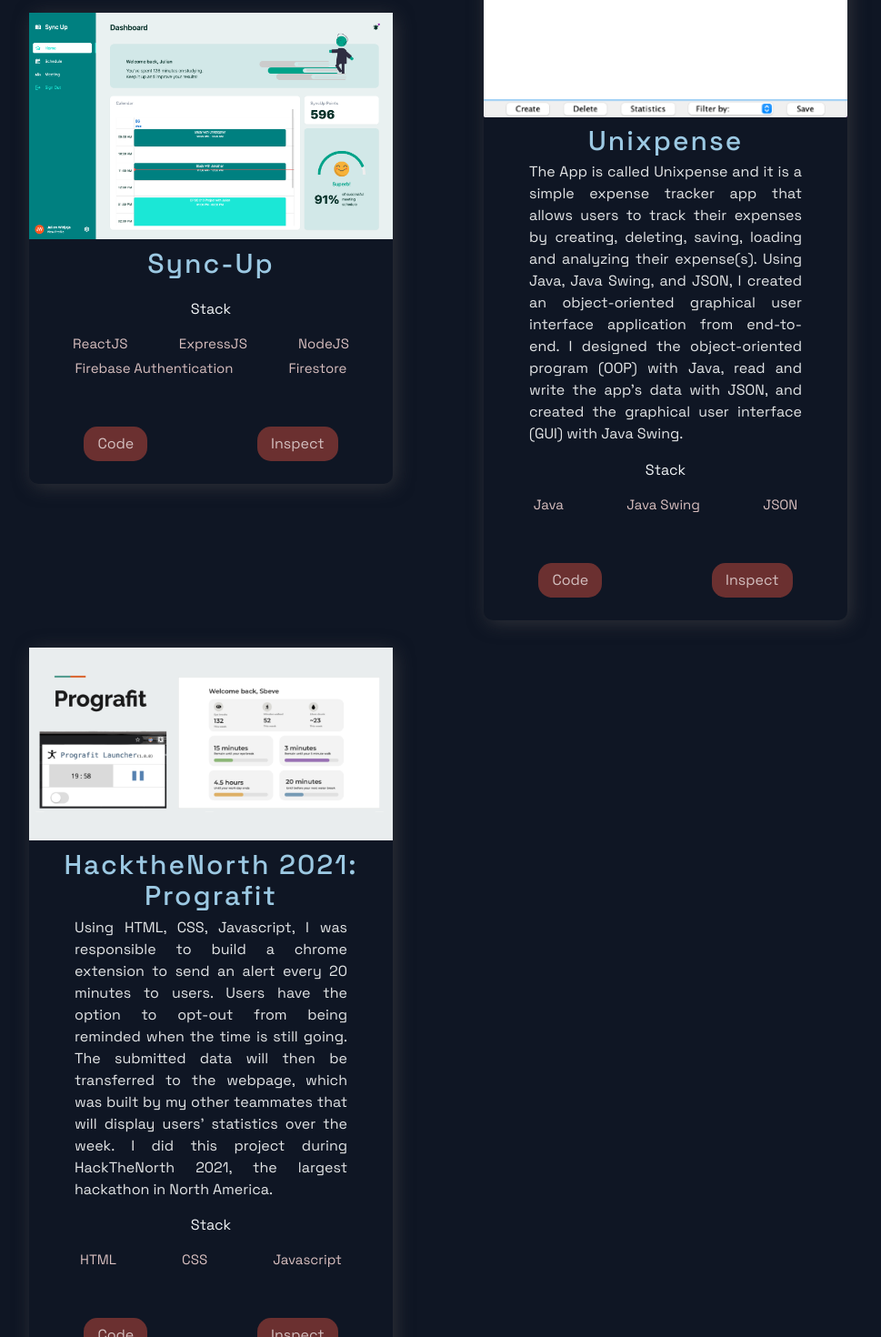
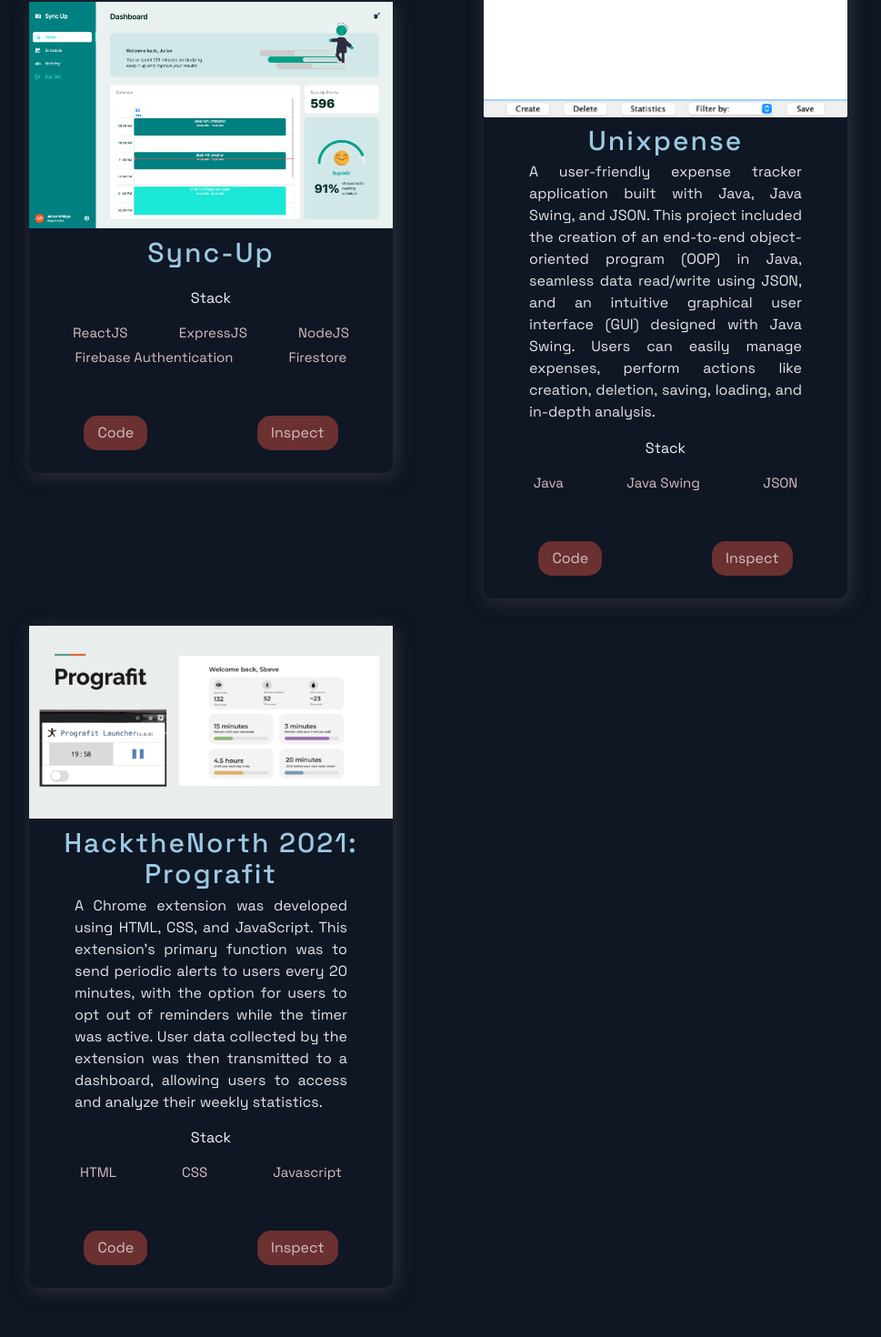
Before and after one commit to chrishadrian/personal-website, a Next.js app: page / in a window 1280 px wide. Shown: the part 1592-3062 px from the top of the page at 91% size, without its empty margins (158-1127 px from the left). Built offline with nearby package versions, Linux system fonts and the light colour scheme; no server answers.

Commit message:
Updated project constants

```diff
--- a/src/constants/constants.js
+++ b/src/constants/constants.js
@@ -32,7 +32,7 @@
 	{
 		title: "Unixpense",
 		description:
-			"The App is called Unixpense and it is a simple expense tracker app that allows users to track their expenses by creating, deleting, saving, loading and analyzing their expense(s). Using Java, Java Swing, and JSON, I created an object-oriented graphical user interface application from end-to-end. I designed the object-oriented program (OOP) with Java, read and write the app's data with JSON, and created the graphical user interface (GUI) with Java Swing.",
+			"A user-friendly expense tracker application built with Java, Java Swing, and JSON. This project included the creation of an end-to-end object-oriented program (OOP) in Java, seamless data read/write using JSON, and an intuitive graphical user interface (GUI) designed with Java Swing. Users can easily manage expenses, perform actions like creation, deletion, saving, loading, and in-depth analysis.",
 		image: "/images/1.png",
 		tags: ["Java", "Java Swing", "JSON"],
 		source: "https://github.com/chrishadrian/Unixpense",
@@ -42,7 +42,7 @@
 	{
 		title: "HacktheNorth 2021: Prografit",
 		description:
-			"Using HTML, CSS, Javascript, I was responsible to build a chrome extension to send an alert every 20 minutes to users. Users have the option to opt-out from being reminded when the time is still going. The submitted data will then be transferred to the webpage, which was built by my other teammates that will display users' statistics over the week. I did this project during HackTheNorth 2021, the largest hackathon in North America.",
+			"A Chrome extension was developed using HTML, CSS, and JavaScript. This extension's primary function was to send periodic alerts to users every 20 minutes, with the option for users to opt out of reminders while the timer was active. User data collected by the extension was then transmitted to a dashboard, allowing users to access and analyze their weekly statistics.",
 		image: "/images/0.png",
 		tags: ["HTML", "CSS", "Javascript"],
 		source: "https://github.com/northmen-hackers",
```
